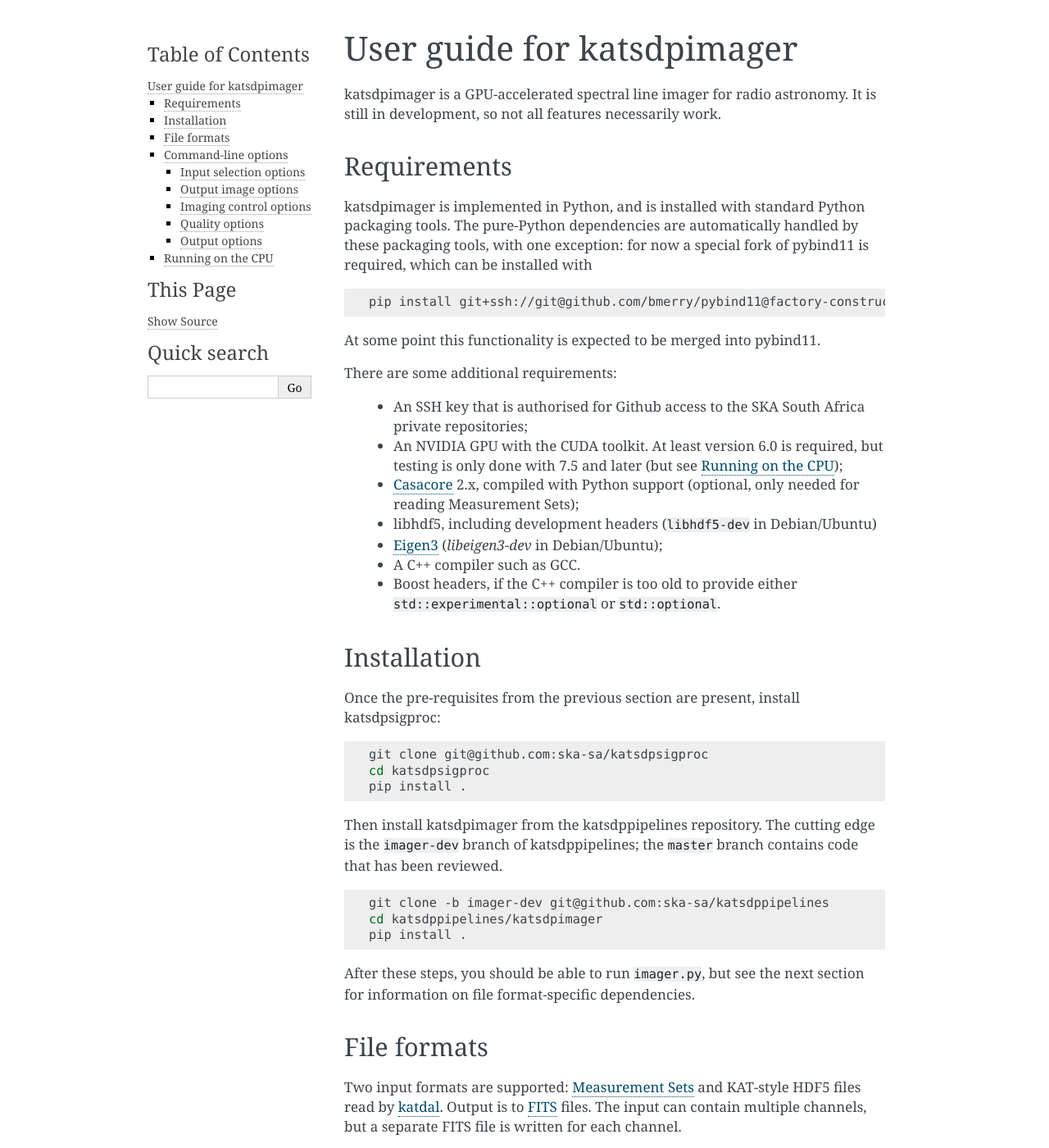
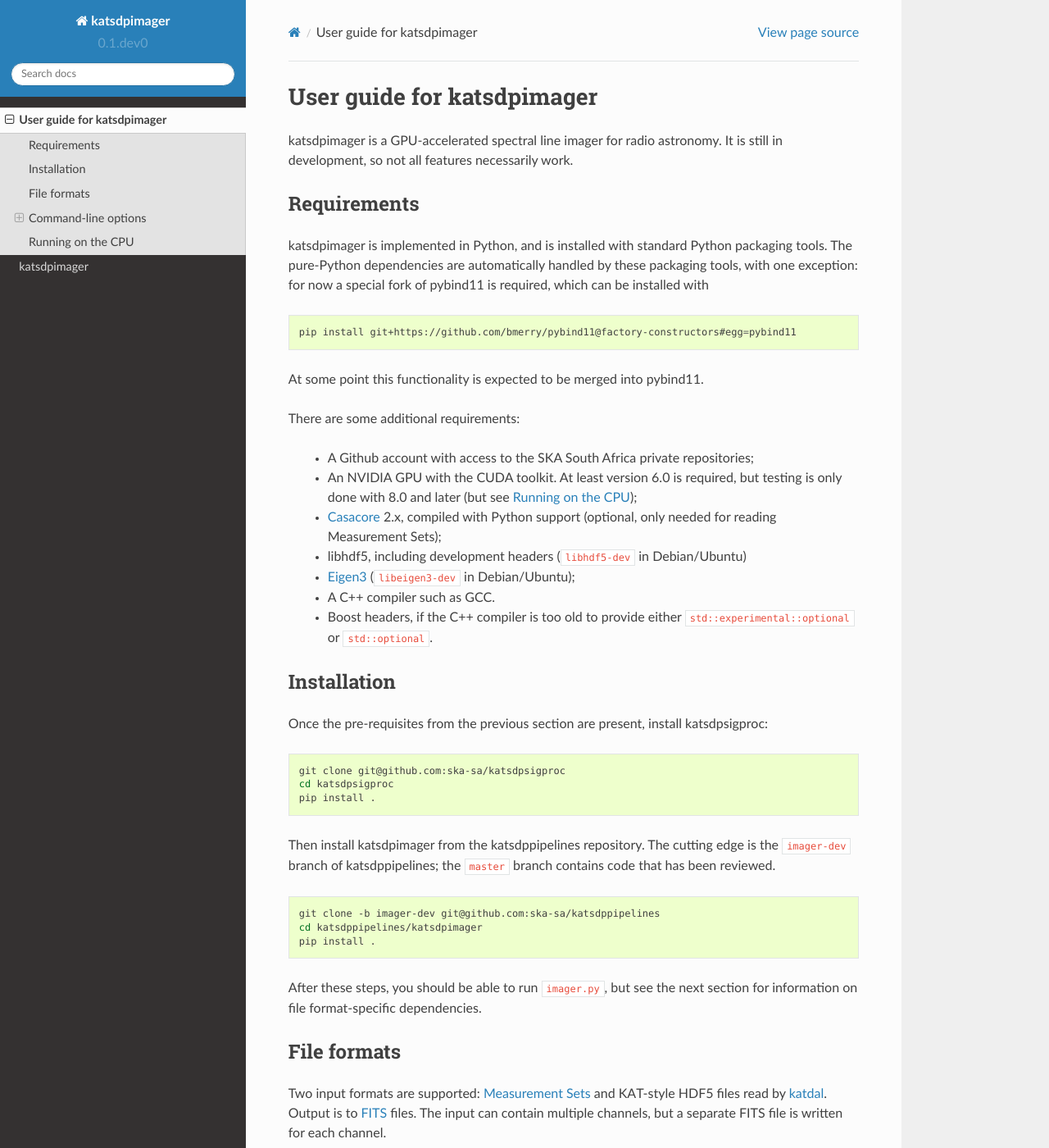
Before and after one commit to ska-sa/katsdpimager, a Sphinx documentation site: the page built from doc/user.rst, in a window 1280 px wide and 1400 px high. Shown: the whole window at 82% size. Built offline with Sphinx 7.4.7 and the Read the Docs theme 2.0.0, drawn with Linux system fonts in a browser that asks for light colours; some of the changed text lies outside the part shown.

Commit message:
Minor doc updates
- Switch to readthedocs theme
- Some formatting fixes
- Document that testing is now with CUDA 8
- Switch URL for my fork of pybind11 to an https URL

```diff
--- a/doc/conf.py
+++ b/doc/conf.py
@@ -15,6 +15,7 @@
 import sys
 import os
 import shlex
+import sphinx_rtd_theme
 
 # If extensions (or modules to document with autodoc) are in another directory,
 # add these directories to sys.path here. If the directory is relative to the
@@ -114,7 +115,7 @@
 
 # The theme to use for HTML and HTML Help pages.  See the documentation for
 # a list of builtin themes.
-html_theme = 'alabaster'
+html_theme = 'sphinx_rtd_theme'
 
 # Theme options are theme-specific and customize the look and feel of a theme
 # further.  For a list of options available for each theme, see the
@@ -122,7 +123,7 @@
 #html_theme_options = {}
 
 # Add any paths that contain custom themes here, relative to this directory.
-#html_theme_path = []
+html_theme_path = [sphinx_rtd_theme.get_html_theme_path()]
 
 # The name for this set of Sphinx documents.  If None, it defaults to
 # "<project> v<release> documentation".
--- a/doc/user.rst
+++ b/doc/user.rst
@@ -12,20 +12,19 @@
 
 .. code-block:: sh
 
-    pip install git+ssh://git@github.com/bmerry/pybind11@factory-constructors#egg=pybind11
+    pip install git+https://github.com/bmerry/pybind11@factory-constructors#egg=pybind11
 
 At some point this functionality is expected to be merged into pybind11.
 
 There are some additional requirements:
 
- - An SSH key that is authorised for Github access to the SKA South Africa
-   private repositories;
+ - A Github account with access to the SKA South Africa private repositories;
  - An NVIDIA GPU with the CUDA toolkit. At least version 6.0 is required, but
-   testing is only done with 7.5 and later (but see :ref:`cpu`);
+   testing is only done with 8.0 and later (but see :ref:`cpu`);
  - `Casacore`_ 2.x, compiled with Python support (optional, only needed for
    reading Measurement Sets);
  - libhdf5, including development headers (``libhdf5-dev`` in Debian/Ubuntu)
- - `Eigen3`_ (`libeigen3-dev` in Debian/Ubuntu);
+ - `Eigen3`_ (``libeigen3-dev`` in Debian/Ubuntu);
  - A C++ compiler such as GCC.
  - Boost headers, if the C++ compiler is too old to provide either
    ``std::experimental::optional`` or ``std::optional``.
--- a/setup.py
+++ b/setup.py
@@ -57,7 +57,7 @@
     tests_require=tests_require,
     extras_require={
         'test': tests_require,
-        'doc': ['sphinx>=1.3.0', 'sphinxcontrib-tikz'] + tests_require,
+        'doc': ['sphinx>=1.3.0', 'sphinxcontrib-tikz', 'sphinx-rtd-theme'] + tests_require,
         'cpu': ['numba'],
         'report': ['aplpy', 'matplotlib', 'mako'],
         'ms': ['python-casacore'],
```
